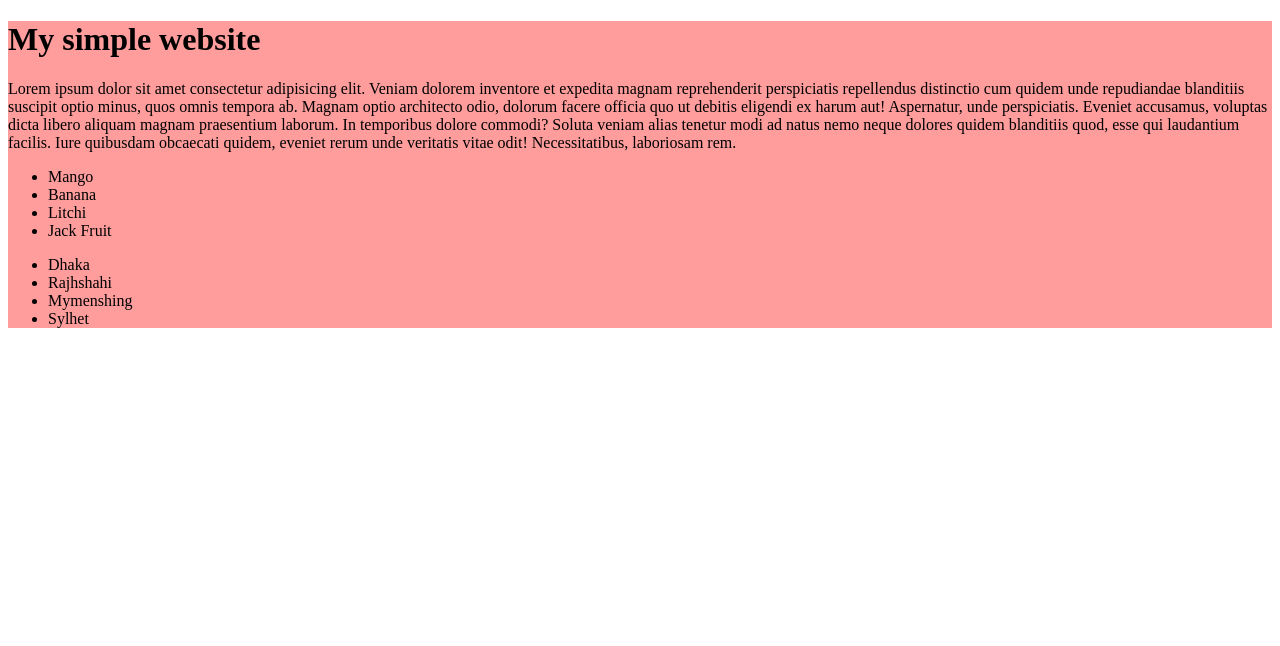
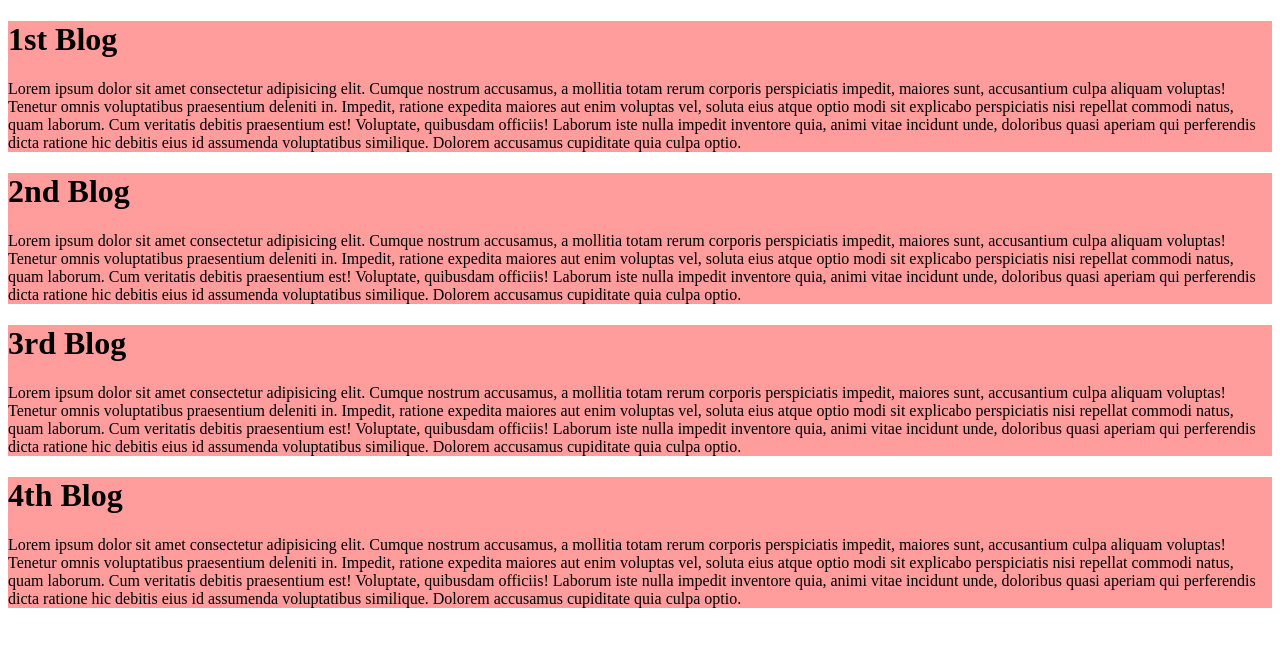
Before and after one commit to CoderTahmid/my-simple-website, a plain HTML site: page index.html in a window 1280 px wide. Drawn offline with Linux system fonts and the light colour scheme.

Commit message:
adding other blogs

```diff
--- a/index.html
+++ b/index.html
@@ -8,24 +8,38 @@
 </head>
 <body>
     <div>
-        <h1>My simple website</h1>
+        <h1>1st Blog</h1>
         <p>
-            Lorem ipsum dolor sit amet consectetur adipisicing elit. Veniam dolorem inventore et expedita magnam reprehenderit perspiciatis repellendus distinctio cum quidem unde repudiandae blanditiis suscipit optio minus, quos omnis tempora ab.
-            Magnam optio architecto odio, dolorum facere officia quo ut debitis eligendi ex harum aut! Aspernatur, unde perspiciatis. Eveniet accusamus, voluptas dicta libero aliquam magnam praesentium laborum. In temporibus dolore commodi?
-            Soluta veniam alias tenetur modi ad natus nemo neque dolores quidem blanditiis quod, esse qui laudantium facilis. Iure quibusdam obcaecati quidem, eveniet rerum unde veritatis vitae odit! Necessitatibus, laboriosam rem.
+            Lorem ipsum dolor sit amet consectetur adipisicing elit. Cumque nostrum accusamus, a mollitia totam rerum corporis perspiciatis impedit, maiores sunt, accusantium culpa aliquam voluptas! Tenetur omnis voluptatibus praesentium deleniti in.
+            Impedit, ratione expedita maiores aut enim voluptas vel, soluta eius atque optio modi sit explicabo perspiciatis nisi repellat commodi natus, quam laborum. Cum veritatis debitis praesentium est! Voluptate, quibusdam officiis!
+            Laborum iste nulla impedit inventore quia, animi vitae incidunt unde, doloribus quasi aperiam qui perferendis dicta ratione hic debitis eius id assumenda voluptatibus similique. Dolorem accusamus cupiditate quia culpa optio.
         </p>
-        <ul>
-            <li>Mango</li>
-            <li>Banana</li>
-            <li>Litchi</li>
-            <li>Jack Fruit</li>
-        </ul>
-        <ul>
-            <li>Dhaka</li>
-            <li>Rajhshahi</li>
-            <li>Mymenshing</li>
-            <li>Sylhet</li>
-        </ul>
     </div>
+    <div>
+        <h1>2nd Blog</h1>
+        <p>
+            Lorem ipsum dolor sit amet consectetur adipisicing elit. Cumque nostrum accusamus, a mollitia totam rerum corporis perspiciatis impedit, maiores sunt, accusantium culpa aliquam voluptas! Tenetur omnis voluptatibus praesentium deleniti in.
+            Impedit, ratione expedita maiores aut enim voluptas vel, soluta eius atque optio modi sit explicabo perspiciatis nisi repellat commodi natus, quam laborum. Cum veritatis debitis praesentium est! Voluptate, quibusdam officiis!
+            Laborum iste nulla impedit inventore quia, animi vitae incidunt unde, doloribus quasi aperiam qui perferendis dicta ratione hic debitis eius id assumenda voluptatibus similique. Dolorem accusamus cupiditate quia culpa optio.
+        </p>
+    </div>
+    <div>
+        <h1>3rd Blog</h1>
+        <p>
+            Lorem ipsum dolor sit amet consectetur adipisicing elit. Cumque nostrum accusamus, a mollitia totam rerum corporis perspiciatis impedit, maiores sunt, accusantium culpa aliquam voluptas! Tenetur omnis voluptatibus praesentium deleniti in.
+            Impedit, ratione expedita maiores aut enim voluptas vel, soluta eius atque optio modi sit explicabo perspiciatis nisi repellat commodi natus, quam laborum. Cum veritatis debitis praesentium est! Voluptate, quibusdam officiis!
+            Laborum iste nulla impedit inventore quia, animi vitae incidunt unde, doloribus quasi aperiam qui perferendis dicta ratione hic debitis eius id assumenda voluptatibus similique. Dolorem accusamus cupiditate quia culpa optio.
+        </p>
+    </div>
+    <div>
+        <h1>4th Blog</h1>
+        <p>
+            Lorem ipsum dolor sit amet consectetur adipisicing elit. Cumque nostrum accusamus, a mollitia totam rerum corporis perspiciatis impedit, maiores sunt, accusantium culpa aliquam voluptas! Tenetur omnis voluptatibus praesentium deleniti in.
+            Impedit, ratione expedita maiores aut enim voluptas vel, soluta eius atque optio modi sit explicabo perspiciatis nisi repellat commodi natus, quam laborum. Cum veritatis debitis praesentium est! Voluptate, quibusdam officiis!
+            Laborum iste nulla impedit inventore quia, animi vitae incidunt unde, doloribus quasi aperiam qui perferendis dicta ratione hic debitis eius id assumenda voluptatibus similique. Dolorem accusamus cupiditate quia culpa optio.
+        </p>
+    </div>
+
+
 </body>
 </html>
```
